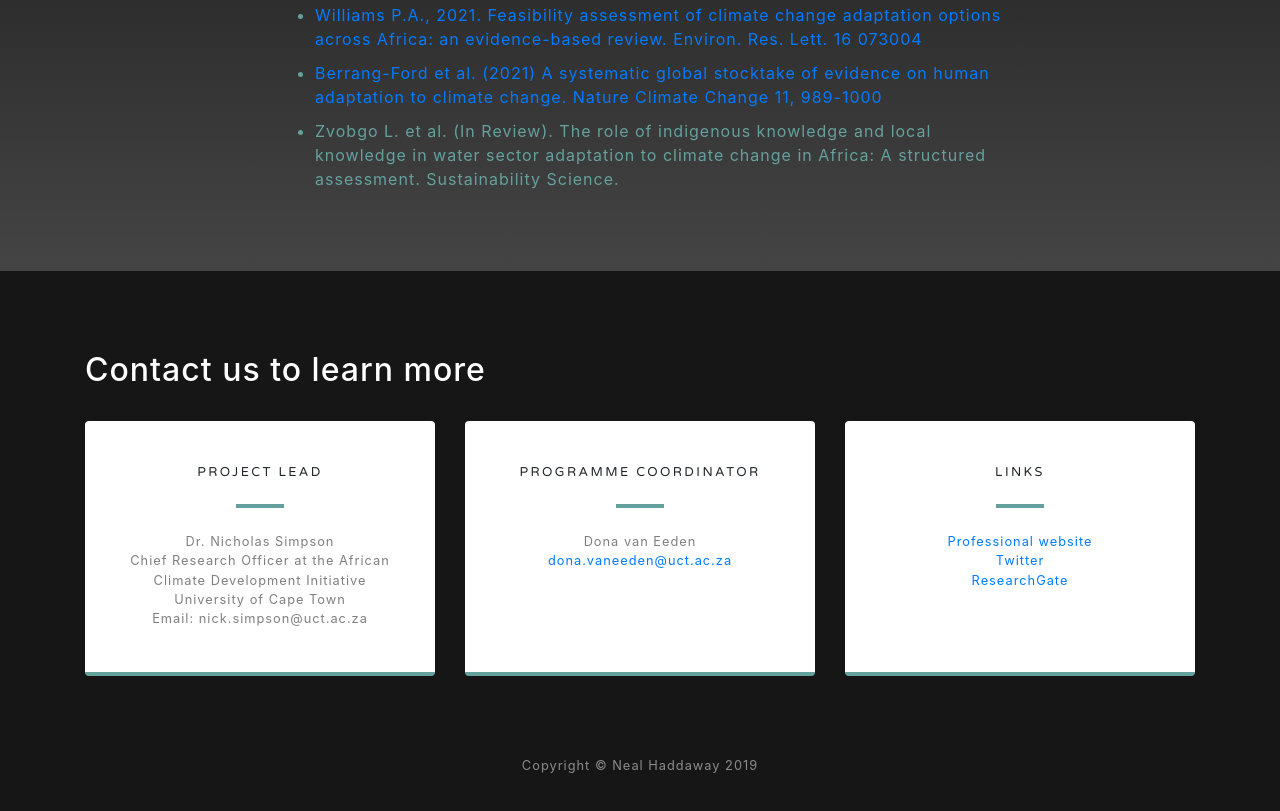
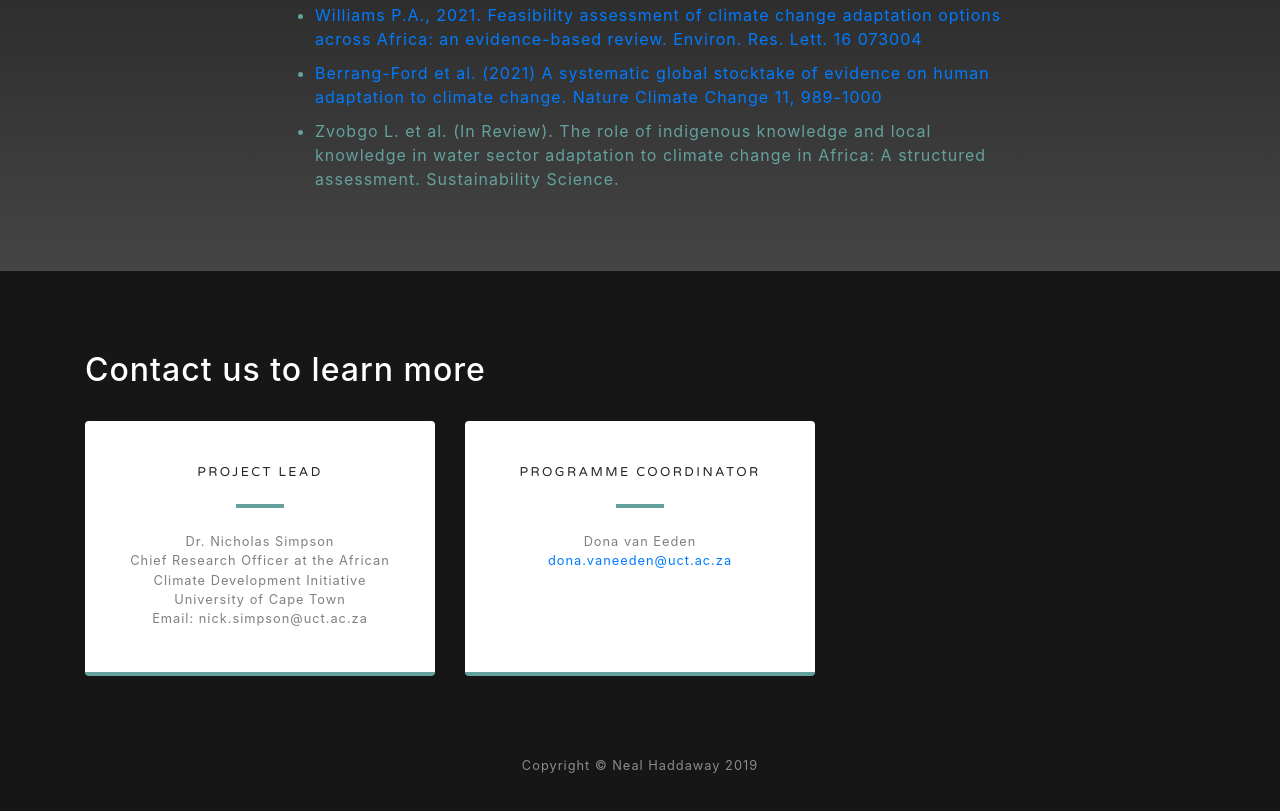
Before and after one commit to globaladaptation/globaladaptation.github.io, a website with bundled scripts: page index.html in a window 1280 px wide. Shown: the part 7741-8552 px from the top of the page. Built offline with nearby package versions, Linux system fonts and the light colour scheme.

Commit message:
Update index contact linkshtml
removed the professional links

```diff
--- a/index.html
+++ b/index.html
@@ -285,20 +285,7 @@ The broad question that underpinned this review was: Are we adapting to climate
           </div>
         </div>
 
-        <div class="col-md-4 mb-3 mb-md-0">
-          <div class="card py-4 h-100">
-            <div class="card-body text-center">
-              <h4 class="text-uppercase m-0">Links</h4>
-              <hr class="my-4">
-              <div class="small text-black-50"><a href="https://environment.leeds.ac.uk/see/staff/1154/professor-lea-berrang-ford">Professional website</a><br>
-              <a href="https://twitter.com/leaberrangford?lang=en">Twitter</a><br>
-              <a href="https://www.researchgate.net/profile/Lea_Berrang-Ford2">ResearchGate</a>
-              </div>
-            </div>
-          </div>
-        </div>
-      </div>
-    </div>
+
   </section>
 
   <!-- Footer -->
```
